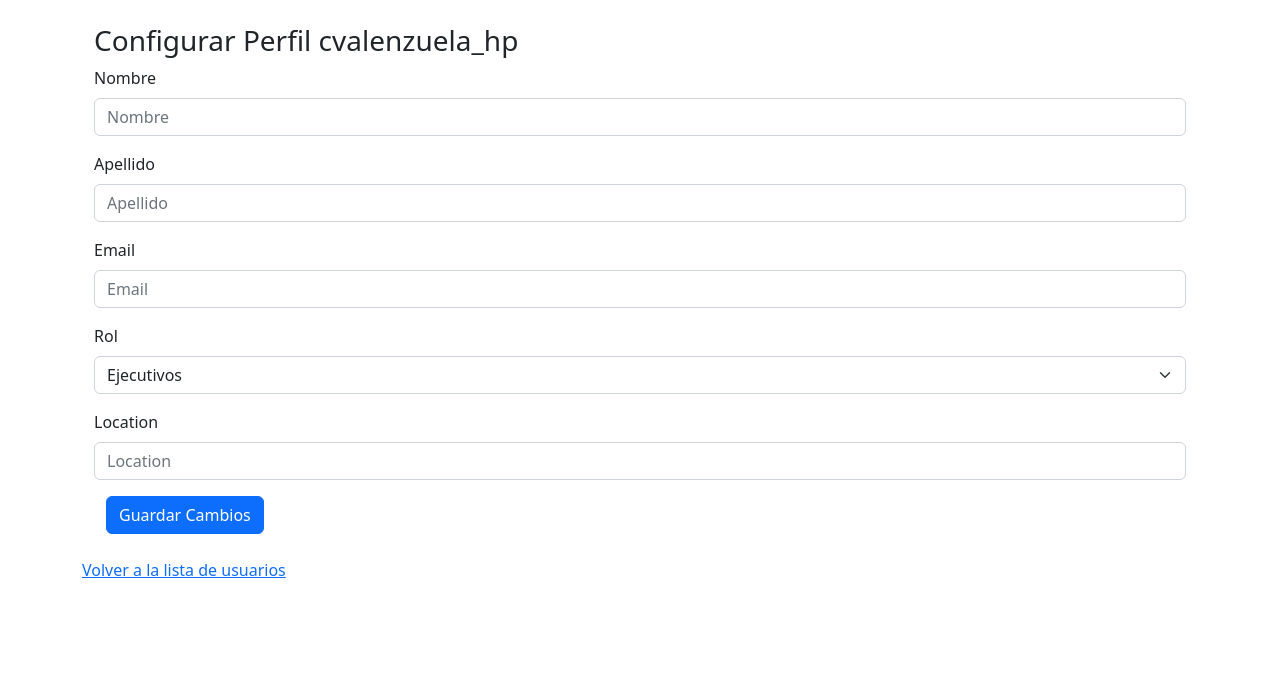
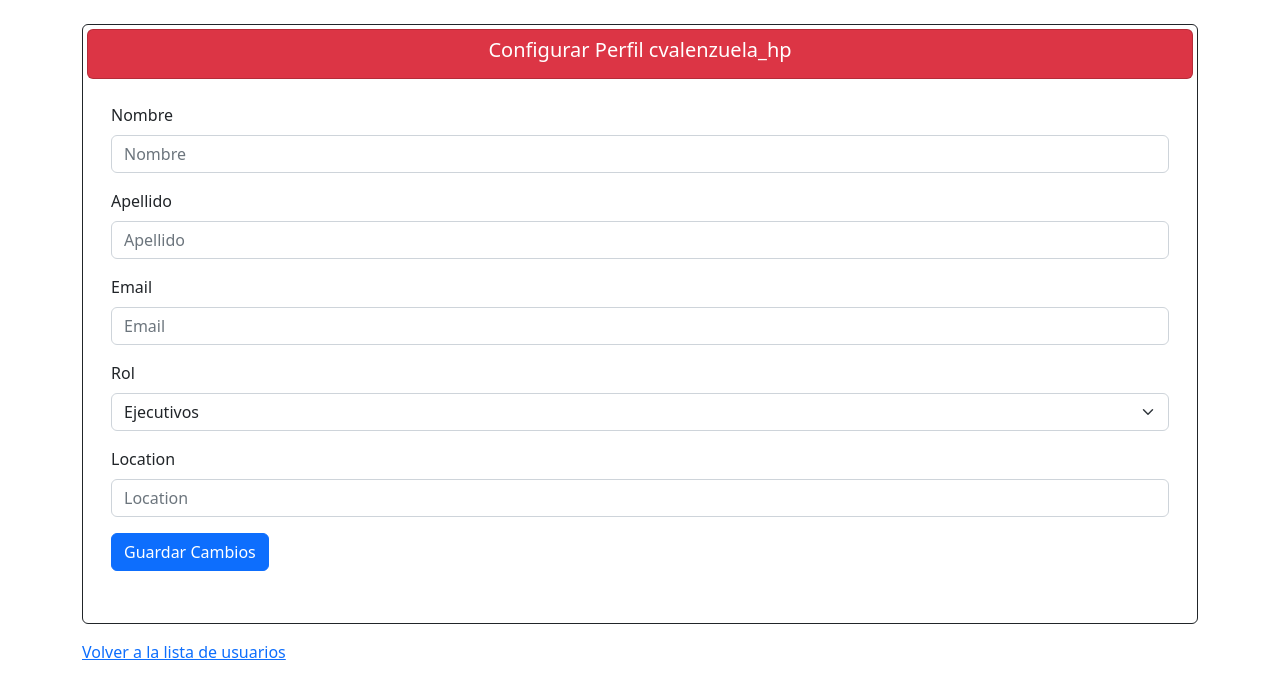
Before and after one commit to RuttenAsphodel/tap_consultora, a Django app: page /home/3/crear_usuario/ in a window 1280 px wide. Shown: the part 56-755 px from the top of the page. Run offline with Django 5.2, Linux system fonts and the light colour scheme; a user stored in the database is signed in; data comes from the database, SQL or seed files in the repository; both versions use the stored data as it was after the commit; some libraries are stand-ins or nearby versions.

Commit message:
Cambios varios

```diff
--- a/core/forms.py
+++ b/core/forms.py
@@ -108,7 +108,12 @@ class FormCrearTicket(forms.ModelForm):
 class FormEditarTicket(forms.ModelForm):
     class Meta:
         model = Ticket
-        fields = ['area', 'tipo', 'criticidad', 'estado', 'descripcion', 'observaciones']
+        fields = ['ejecutivo','estado', 'descripcion', 'observaciones']
+
+
+    def __init__(self, *args, **kwargs):
+        super().__init__(*args, **kwargs)
+        self.fields['ejecutivo'].queryset = Profile.objects.filter(group=2)
 
 # Formulario de Comentario (x desarrollar)
 class FormCrearComentario(forms.ModelForm):
--- a/core/templates/core/base.html
+++ b/core/templates/core/base.html
@@ -31,8 +31,8 @@
                     <a class="nav-link dropdown-toggle text-white" href="#" id="dropdownId" data-bs-toggle="dropdown" aria-haspopup="true" aria-expanded="false">Administrar</a>
                     <div class="dropdown-menu" aria-labelledby="dropdownId">
                         <a class="dropdown-item" href={% url 'listar_usuarios' %}>Usuarios</a>
-                        <a class="dropdown-item" href="#">Estados Usuario</a>
-                        <a class="dropdown-item" href="#">Departamentos</a>
+                        <a class="dropdown-item" href="#">Grupos Usuarios</a>
+                        <a class="dropdown-item" href="#">Areas</a>
                         <a class="dropdown-item" href="#">Prioridades Ticket</a>
                         <a class="dropdown-item" href="#">Estados Ticket</a>
                         <a class="dropdown-item" href="#">Categorias Ticket</a>
--- a/core/templates/core/tickets/crear_ticket.html
+++ b/core/templates/core/tickets/crear_ticket.html
@@ -14,7 +14,7 @@
     <div class="col">
         <div class="card border-dark mb-3 text-left p-1" style="max-width: auto;">
             <div class="card-body p-0">
-                <div class="card-text text-bg-dark text-center p-2">
+                <div class="card-text text-bg-danger text-center p-2">
                     <h5 class="card-text text-white">Crear Ticket</h5>
 
                 </div>
--- a/core/templates/core/usuarios/crear_usuario.html
+++ b/core/templates/core/usuarios/crear_usuario.html
@@ -7,30 +7,32 @@
 
 <head>
     <meta charset="UTF-8">
-    <title>Crear Usuario</title>
+    <title>Configurar Perfil de Usuario</title>
 </head>
 <body>
-    <div class="container">
-        <h3> Configurar Perfil {{ profile.user }} </h3>
+    <div class="row row-cols-1 row-cols-md-1 g-1">
+        <div class="col">
+            <div class="card border-dark mb-3 text-left p-1" style="max-width: auto;">
+                <div class="card bg-danger">
+                    <h5 class="text-white text-center p-2">Configurar Perfil {{ profile.user }} </h5>
+                </div>
+                <div class="container mb-4 p-4">
 
-    </div>
-
-
-    <div class="container">
                     <form method="post">
 
                         {% csrf_token %}
                         {% bootstrap_form form layout='horizontal' %}
 
-            <div class="container mb-4">
+
                         <button type="submit" class="btn btn-primary">
                             Guardar Cambios
                         </button>
                     </div>
                 </form>
                 </div>
-
-
+            </div>
+        </div>
+    </div>
 
     <a href="{% url 'listar_usuarios' %}">Volver a la lista de usuarios</a>
 </body>
```
Also changed, not shown: core/templates/core/tickets/listar_tickets.html (+14 -9 lines), core/templates/core/usuarios/listar_usuarios.html (+17 -13 lines), db.sqlite3. Lines whose indentation alone changed are shown as unchanged.
